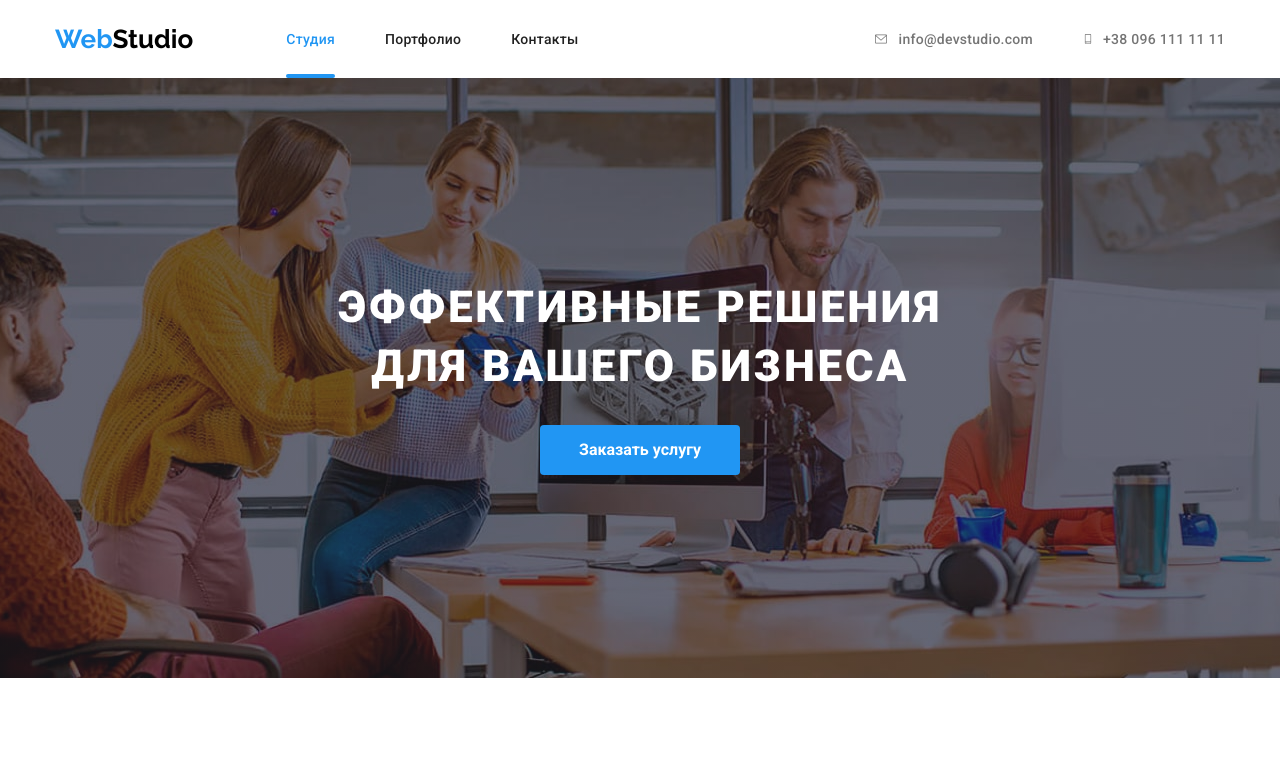
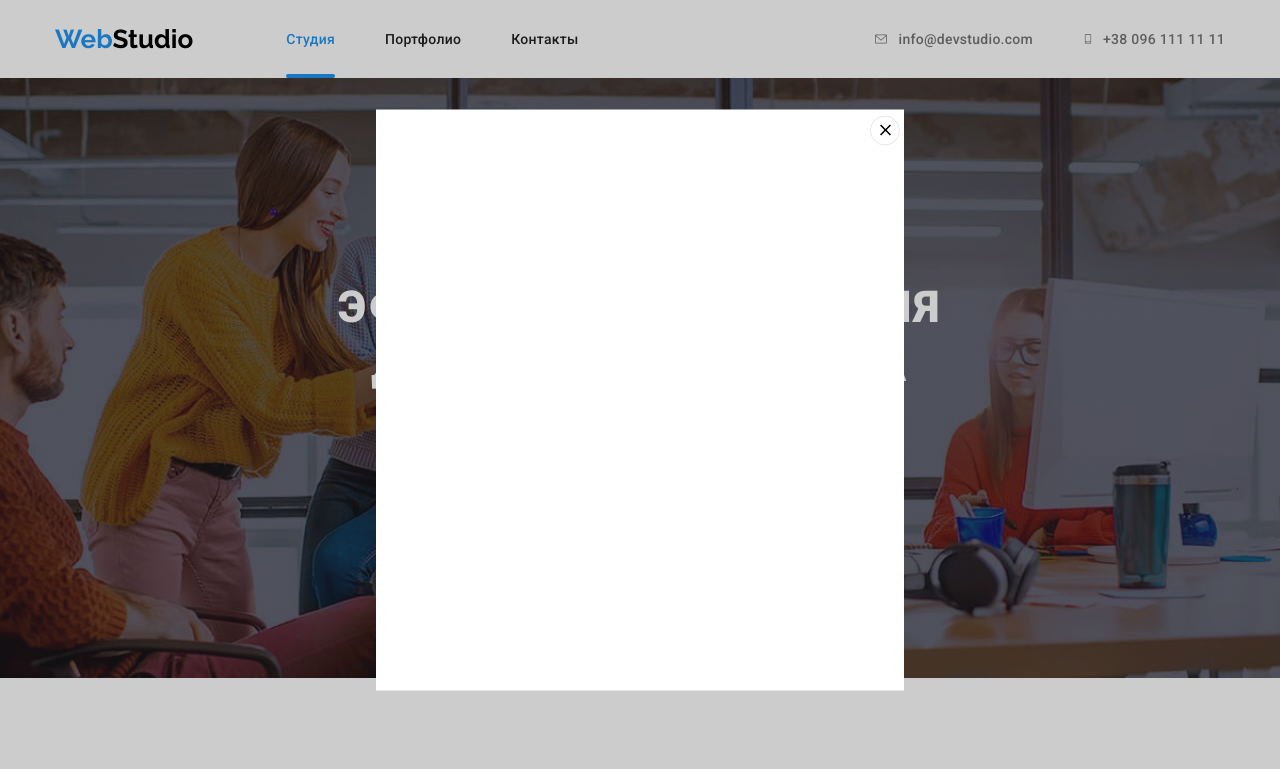
Before and after one commit to Anton-Pevitsyn/goit-markup-hw-05, a plain HTML site: page index.html in a window 1280 px wide. Both pictures are taken after a click on the link "Заказать услугу". Shown: the top 769 px of the page. Drawn offline with Linux system fonts and the light colour scheme.

Commit message:
Модальное окно и анимация

```diff
--- a/css/style.css
+++ b/css/style.css
@@ -14,6 +14,8 @@
   --background-icon-color: #f5f4fa;
   --footer-background-icon-color: #44454e;
   --specialization-title-background-color: rgba(47, 48, 58, 0.8);
+  --backdrop-color: rgba(0, 0, 0, 0.2);
+  --hover-card-background-color: rgba(33, 150, 243, 0.9);
 }
 /*
     цвет оснвного текста + адрес #757575;
@@ -545,7 +547,7 @@ body {
   padding-bottom: 63px;
   padding-left: 24px;
   padding-right: 24px;
-  background-color: rgba(33, 150, 243, 0.9);
+  background-color: var(--hover-card-background-color);
   transition: transform 250ms cubic-bezier(0.4, 0, 0.2, 1);
 }
 
@@ -615,3 +617,44 @@ footer {
 }
 
 /* footer style */
+
+/*   modal style  */
+.backdrop {
+  position: fixed;
+  left: 0;
+  top: 0;
+  width: 100%;
+  height: 100%;
+  background-color: var(--backdrop-color);
+  opacity: 1;
+  transition: opacity 250ms cubic-bezier(0.4, 0, 0.2, 1);
+}
+
+.is-hidden {
+  opacity: 0;
+  pointer-events: none;
+}
+.is-hidden .modal {
+  transform: translate(-50%, -50%) skew(60deg);
+}
+.modal {
+  position: absolute;
+  width: 528px;
+  height: 581px;
+  left: 50%;
+  top: 50%;
+  transform: translate(-50%, -50%) skew(0deg);
+  background-color: var(--second-background-color);
+  transition: transform 250ms cubic-bezier(0.4, 0, 0.2, 1);
+}
+
+.close-button {
+  position: absolute;
+  right: 10px;
+  top: 5px;
+  width: 30px;
+  height: 30px;
+  background-color: var(--second-background-color);
+  outline: none;
+  border: 0px;
+}
--- a/index.html
+++ b/index.html
@@ -39,7 +39,7 @@
     <section class="title-section">
       <!--order section-->
       <h1 class="meam-title">эффективные решения<br />для вашего бизнеса</h1>
-      <a class="link" href="#">Заказать услугу</a>
+      <a class="link" data-modal-open href="#">Заказать услугу</a>
       <!--/order section-->
     </section>
     <section class="about-us-section">
@@ -267,5 +267,13 @@
       </div>
       </div>
     </footer>
+    <div data-modal class="backdrop is-hidden">
+      <div class="modal">
+        <button data-modal-close class="close-button">
+        <svg><use href="./img/icon/close.svg#close" width=30 height=30></use></svg>
+        </button>
+      </div>
+    </div>
+    <script src="./js/modal.js"></script>
   </body>
 </html>
--- /dev/null
+++ b/js/modal.js
@@ -0,0 +1,14 @@
+(() => {
+  const refs = {
+    openModalBtn: document.querySelector('[data-modal-open]'),
+    closeModalBtn: document.querySelector('[data-modal-close]'),
+    modal: document.querySelector('[data-modal]'),
+  };
+
+  refs.openModalBtn.addEventListener('click', toggleModal);
+  refs.closeModalBtn.addEventListener('click', toggleModal);
+
+  function toggleModal() {
+    refs.modal.classList.toggle('is-hidden');
+  }
+})();
```
Also changed, not shown: img/icon/close.svg (added).
